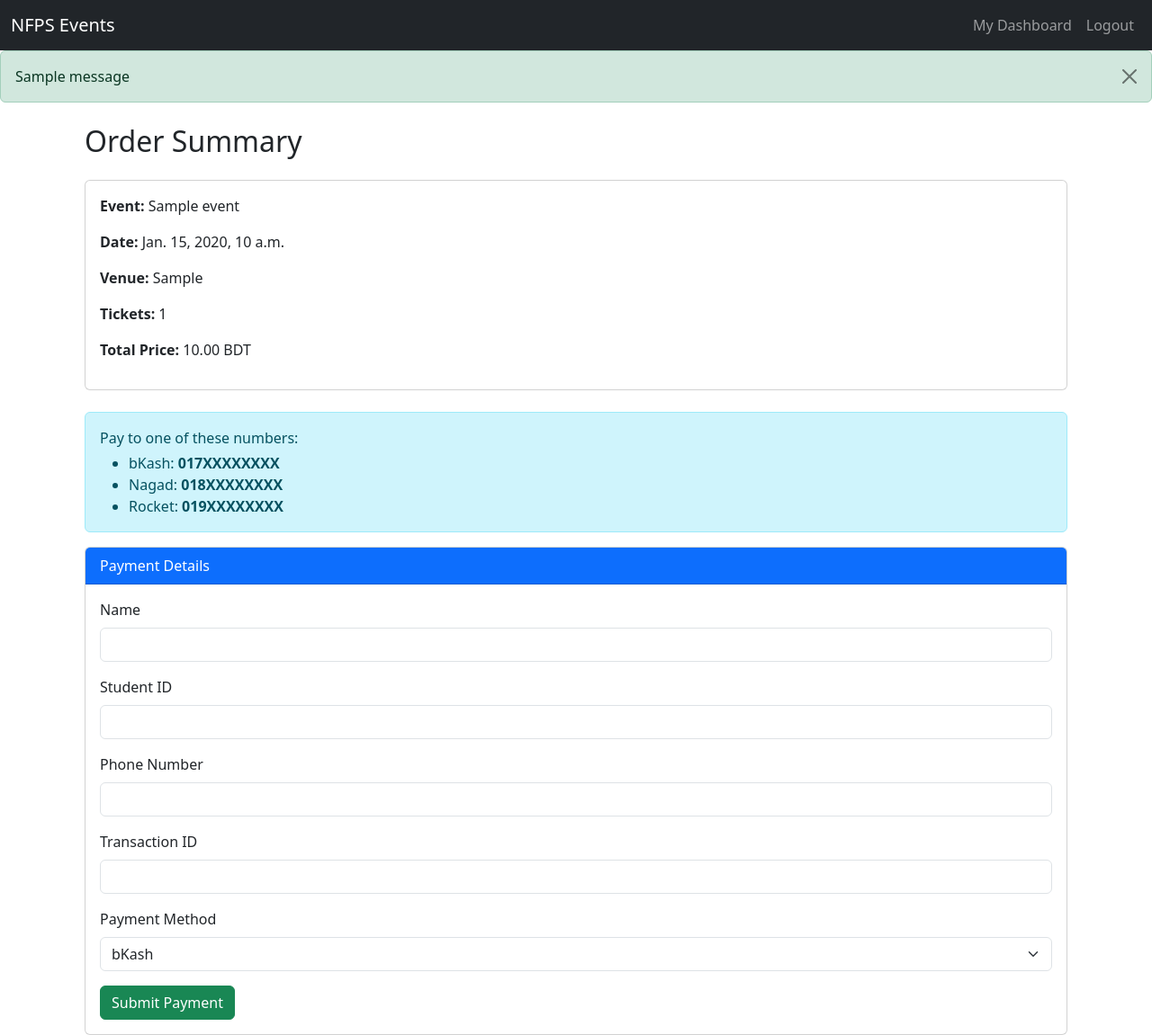
After one commit to k-k-shaon/event-ticket-booking-system, a Django app: page /event/1/payment/ in a window 1280 px wide. The commit adds this page. Shown: the whole page at 90% size. Run offline with Django 5.2, Linux system fonts and the light colour scheme; a user stored in the database is signed in; tables that the repository leaves empty hold one stand-in row (values such as "Sample post"); one stand-in notice (Sample message) is shown.

Commit message:
added ticket number validation, user, admin dashboards, approval, rejection options, transaction and payment methods

```diff
--- a/NFPS_Events/urls.py
+++ b/NFPS_Events/urls.py
@@ -29,5 +29,8 @@ urlpatterns = [
     path('event/<int:pk>/register/', views.register_event, name='register_event'),
     path('dashboard/', views.user_dashboard, name='user_dashboard'),
     path('admin-report/', views.admin_report, name='admin_report'),
+    path('approve/<int:reg_id>/', views.approve_registration, name='approve_registration'),
+    path('reject/<int:reg_id>/', views.reject_registration, name='reject_registration'),
+    path('event/<int:pk>/payment/', views.payment_page, name='payment_page'),
 
 ]
--- a/events/models.py
+++ b/events/models.py
@@ -7,6 +7,7 @@ class Event(models.Model):
     venue = models.CharField(max_length=200)
     date_time = models.DateTimeField()
     total_seats = models.IntegerField()
+    ticket_price = models.DecimalField(max_digits=8, decimal_places=2, default=0)
 
     def booked_seats(self):
         return sum(r.tickets_booked for r in Registration.objects.filter(event=self))
@@ -15,11 +16,34 @@ class Event(models.Model):
     def remaining_seats(self):
         return self.total_seats - self.booked_seats()
 
+    def __str__(self):
+        return self.title
+# class Registration(models.Model):
+#     user = models.ForeignKey(User, on_delete=models.CASCADE)
+#     event = models.ForeignKey(Event, on_delete=models.CASCADE)
+#     tickets_booked = models.PositiveIntegerField(default=1)
+#     registered_at = models.DateTimeField(auto_now_add=True)
+
+#     class Meta:
+#         unique_together = ('user', 'event')
+
 class Registration(models.Model):
+    STATUS_CHOICES = [
+        ('pending', 'Pending'),
+        ('complete', 'Complete'),
+        ('rejected', 'Rejected'),
+    ]
     user = models.ForeignKey(User, on_delete=models.CASCADE)
     event = models.ForeignKey(Event, on_delete=models.CASCADE)
+    name = models.CharField(max_length=100)
+    student_id = models.CharField(max_length=20, null=True, blank=True)
+    phone_number = models.CharField(max_length=15, null=True, blank=True)
+    transaction_id = models.CharField(max_length=50, unique=True)
+    payment_method = models.CharField(max_length=20, choices=[('bkash','bKash'),('nagad','Nagad'),('rocket','Rocket')])
     tickets_booked = models.PositiveIntegerField(default=1)
+    total_price = models.DecimalField(max_digits=10, decimal_places=2, default=0)
+    status = models.CharField(max_length=10, choices=STATUS_CHOICES, default='pending')
     registered_at = models.DateTimeField(auto_now_add=True)
 
-    class Meta:
-        unique_together = ('user', 'event')
+    def __str__(self):
+        return f"{self.user.username} - {self.event.title} ({self.status})"
--- /dev/null
+++ b/events/templates/events/payment_page.html
@@ -0,0 +1,63 @@
+{% extends 'base.html' %}
+{% load static %}
+
+{% block content %}
+<div class="container mt-4">
+  <h2 class="mb-4">Order Summary</h2>
+
+  <div class="card mb-4">
+    <div class="card-body">
+      <p><strong>Event:</strong> {{ event.title }}</p>
+      <p><strong>Date:</strong> {{ event.date_time }}</p>
+      <p><strong>Venue:</strong> {{ event.venue }}</p>
+      <p><strong>Tickets:</strong> {{ tickets_requested }}</p>
+      <p><strong>Total Price:</strong> {{ total_price }} BDT</p>
+    </div>
+  </div>
+
+  <div class="alert alert-info">
+    <p class="mb-1">Pay to one of these numbers:</p>
+    <ul class="mb-0">
+      <li>bKash: <strong>017XXXXXXXX</strong></li>
+      <li>Nagad: <strong>018XXXXXXXX</strong></li>
+      <li>Rocket: <strong>019XXXXXXXX</strong></li>
+    </ul>
+  </div>
+
+  <div class="card">
+    <div class="card-header bg-primary text-white">
+      Payment Details
+    </div>
+    <div class="card-body">
+      <form method="post">
+        {% csrf_token %}
+        <div class="mb-3">
+          <label class="form-label">Name</label>
+          <input type="text" name="name" class="form-control" required>
+        </div>
+        <div class="mb-3">
+          <label class="form-label">Student ID</label>
+          <input type="text" name="student_id" class="form-control" required>
+        </div>
+        <div class="mb-3">
+          <label class="form-label">Phone Number</label>
+          <input type="text" name="phone_number" class="form-control" required>
+        </div>
+        <div class="mb-3">
+          <label class="form-label">Transaction ID</label>
+          <input type="text" name="transaction_id" class="form-control" required>
+        </div>
+        <div class="mb-3">
+          <label class="form-label">Payment Method</label>
+          <select name="payment_method" class="form-select" required>
+            <option value="bkash">bKash</option>
+            <option value="nagad">Nagad</option>
+            <option value="rocket">Rocket</option>
+          </select>
+        </div>
+        <button type="submit" class="btn btn-success">Submit Payment</button>
+      </form>
+    </div>
+  </div>
+</div>
+{% endblock %}
--- a/events/views.py
+++ b/events/views.py
@@ -9,9 +9,26 @@ def event_list(request):
     events = Event.objects.all()
     return render(request, 'events/event_list.html', {'events': events})
 
+@login_required
 def event_detail(request, pk):
     event = get_object_or_404(Event, pk=pk)
+
+    if request.method == 'POST':
+        tickets_requested = int(request.POST.get('tickets', 1))
+
+        # Count how many tickets this user already booked for this event
+        total_tickets = sum(r.tickets_booked for r in Registration.objects.filter(user=request.user, event=event))
+
+        if total_tickets + tickets_requested > 4:
+            # Stay on the same page and show error
+            messages.error(request, "Maximum ticket limit (4) exceeded. You cannot book more.")
+            return render(request, 'events/event_detail.html', {'event': event})
+
+        # ✅ If within limit, go to payment page
+        return redirect(f"/event/{event.id}/payment/?tickets={tickets_requested}")
+
     return render(request, 'events/event_detail.html', {'event': event})
+
 
 def login_success(request):
     messages.success(request, f"Welcome back, {request.user.username}!")
@@ -61,10 +78,81 @@ def user_dashboard(request):
 
 @staff_member_required
 def admin_report(request):
-    registrations = Registration.objects.select_related('event', 'user')
-    return render(request, 'events/admin_report.html', {'registrations': registrations})
+    pending_regs = Registration.objects.filter(status='pending')
+    events = Event.objects.all()
+    return render(request, 'events/admin_report.html', {
+        'pending_regs': pending_regs,
+        'events': events,
+    })
+
 
 def custom_logout(request):
     logout(request)
     messages.success(request, "You have been logged out successfully.")
     return redirect('event_list')
+
+@login_required
+def payment_page(request, pk):
+    event = get_object_or_404(Event, pk=pk)
+    tickets_requested = int(request.GET.get('tickets', 1))  # from query string
+    total_price = tickets_requested * event.ticket_price
+
+    # Enforce ticket limit (1–4 per submission, not cumulative)
+    if tickets_requested < 1 or tickets_requested > 4:
+        messages.error(request, "You can book between 1 and 4 tickets only per submission.")
+        return redirect('event_detail', pk=pk)
+
+    if request.method == 'POST':
+        name = request.POST.get('name')
+        student_id = request.POST.get('student_id')
+        phone_number = request.POST.get('phone_number')
+        transaction_id = request.POST.get('transaction_id')
+        payment_method = request.POST.get('payment_method')
+
+        # Check if this user already has registrations for this event
+        total_tickets = sum(r.tickets_booked for r in Registration.objects.filter(user=request.user, event=event))
+
+        if total_tickets + tickets_requested > 4:
+            messages.warning(request, "Maximum number of tickets (4) exceeded. You cannot book more.")
+            return redirect('user_dashboard')
+
+        # ✅ Create a NEW row for every submission (no merging)
+        Registration.objects.create(
+            user=request.user,
+            event=event,
+            name=name,
+            student_id=student_id,
+            phone_number=phone_number,
+            transaction_id=transaction_id,
+            payment_method=payment_method,
+            tickets_booked=tickets_requested,
+            total_price=total_price,
+            status='pending'
+        )
+        messages.info(request, f"Submitted {tickets_requested} tickets. Awaiting admin approval.")
+        return redirect('user_dashboard')
+
+    return render(request, 'events/payment_page.html', {
+        'event': event,
+        'tickets_requested': tickets_requested,
+        'total_price': total_price
+    })
+
+
+
+
+@staff_member_required
+def approve_registration(request, reg_id):
+    reg = get_object_or_404(Registration, id=reg_id)
+    reg.status = 'complete'
+    reg.save()
+    messages.success(request, f"Approved registration for {reg.user.username} ({reg.event.title})")
+    return redirect('admin_report')
+
+@staff_member_required
+def reject_registration(request, reg_id):
+    reg = get_object_or_404(Registration, id=reg_id)
+    reg.status = 'pending'  # or you can add a 'rejected' status if you want
+    reg.delete()            # simplest: delete the record
+    messages.warning(request, f"Rejected registration for {reg.user.username} ({reg.event.title})")
+    return redirect('admin_report')
--- a/templates/base.html
+++ b/templates/base.html
@@ -41,15 +41,19 @@
     </nav>
 
    {% if messages %}
-  <div class="container mt-3">
   {% for message in messages %}
-      <div class="alert alert-{{ message.tags }} alert-dismissible fade show" role="alert">
+    <div class="alert
+        {% if message.tags == 'error' %}alert-danger
+        {% elif message.tags == 'warning' %}alert-warning
+        {% elif message.tags == 'success' %}alert-success
+        {% else %}alert-info{% endif %}
+        alert-dismissible fade show" role="alert">
       {{ message }}
       <button type="button" class="btn-close" data-bs-dismiss="alert" aria-label="Close"></button>
     </div>
   {% endfor %}
-  </div>
 {% endif %}
+
 
 
     <div class="container mt-4">{% block content %} {% endblock %}</div>
```
Also changed, not shown: events/templates/events/admin_report.html (+86 -7 lines), events/templates/events/event_detail.html (+8 -11 lines), events/templates/events/user_dashboard.html (+37 -13 lines), events/migrations/0001_initial.py, events/migrations/0002_remove_event_booked_seats_alter_event_total_seats_and_more.py (deleted). Lines whose indentation alone changed are shown as unchanged.
